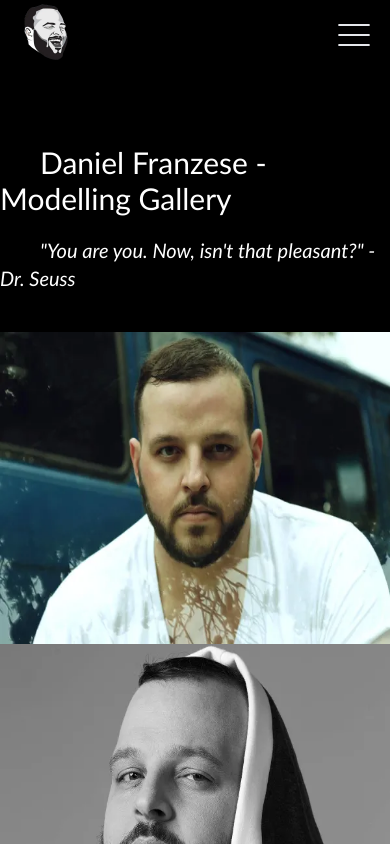
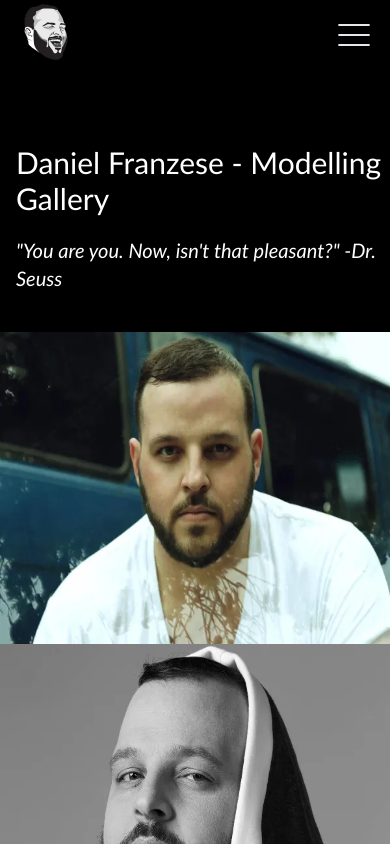
Before and after one commit to Earle-Poole/danFran, a Next.js app: page /modelling-gallery in a window 390 px wide. Built offline with nearby package versions, Linux system fonts and the light colour scheme.

Commit message:
Refined header spacing for mobile

```diff
--- a/components/templates/model-gallery/ModellingGalleryTemplate.tsx
+++ b/components/templates/model-gallery/ModellingGalleryTemplate.tsx
@@ -3,10 +3,10 @@ import ModelGallery from '@/components/organisms/ModelGallery/ModelGallery'
 const ModellingGalleryTemplate = () => {
   return (
     <div className="w-full flex-col mt-36">
-      <p className="text-left text-3xl md:text-5xl indent-10 pb-5">
+      <p className="text-left text-3xl md:text-5xl ml-4 md:ml-10 pb-5">
         Daniel Franzese - Modelling Gallery
       </p>
-      <p className="text-left text-xl indent-10 italic">{`"You are you. Now, isn't that pleasant?" -Dr. Seuss`}</p>
+      <p className="text-left text-xl ml-4 md:ml-10 italic">{`"You are you. Now, isn't that pleasant?" -Dr. Seuss`}</p>
       <ModelGallery />
     </div>
   )
--- a/components/templates/press-kit/PressKitTemplate.tsx
+++ b/components/templates/press-kit/PressKitTemplate.tsx
@@ -5,10 +5,10 @@ const PressKitTemplate = () => {
     <div id="press-kit" className="w-full flex justify-center">
       <div className="w-full max-w-7xl flex flex-col items-center">
         <div className="mt-36">
-          <p className="text-left text-3xl md:text-5xl indent-10 pb-5">
+          <p className="text-left text-3xl md:text-5xl ml-4 md:ml-10 pb-5">
             Daniel Franzese - Press Kit
           </p>
-          <p className="text-left text-xl ml-10 italic flex-wrap md:w-3/5">{`"Tolerance is the positive and cordial effort to understand another's beliefs, practices, and habits without necessarily sharing or accepting them. " -Joshua Liebman`}</p>
+          <p className="text-left text-xl ml-4 md:ml-10 italic flex-wrap md:w-3/5">{`"Tolerance is the positive and cordial effort to understand another's beliefs, practices, and habits without necessarily sharing or accepting them. " -Joshua Liebman`}</p>
         </div>
         <PressGallery />
       </div>
--- a/components/templates/video-gallery/VideoGalleryTemplate.tsx
+++ b/components/templates/video-gallery/VideoGalleryTemplate.tsx
@@ -5,7 +5,7 @@ import classnames from 'classnames'
 const VideoGalleryTemplate = () => {
   return (
     <div className={classnames('w-full flex-col mt-36', styles.pageHeight)}>
-      <p className="text-left text-3xl md:text-5xl indent-4 md:indent-10 pb-5">
+      <p className="text-left text-3xl md:text-5xl ml-4 md:ml-10 pb-5">
         Daniel Franzese - Video Gallery
       </p>
       <p className="text-left text-xl ml-4 md:ml-10 italic flex-wrap md:w-3/5">{`"Be the change that you wish to see in the world." -Mahatma Gandhi`}</p>
```
